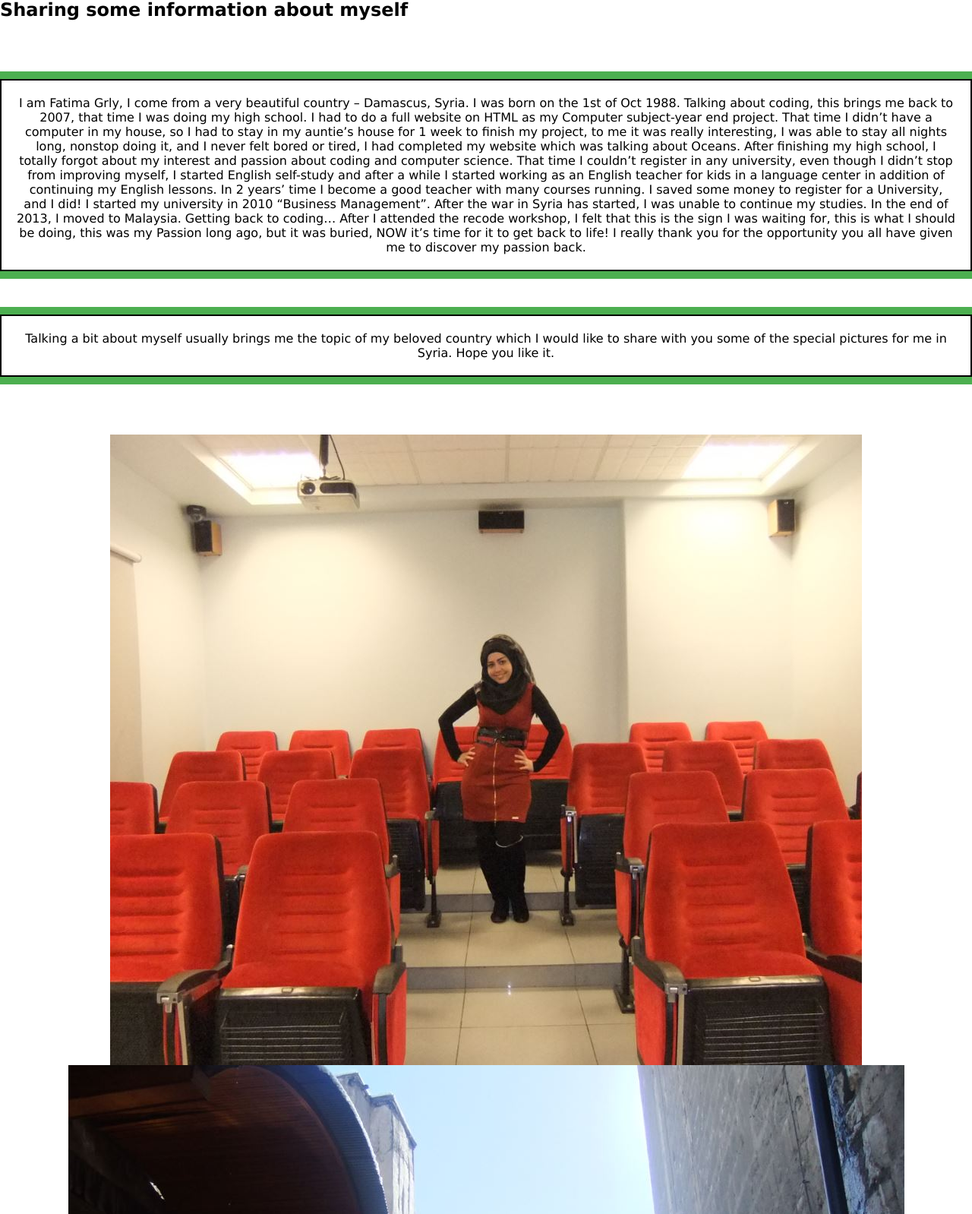
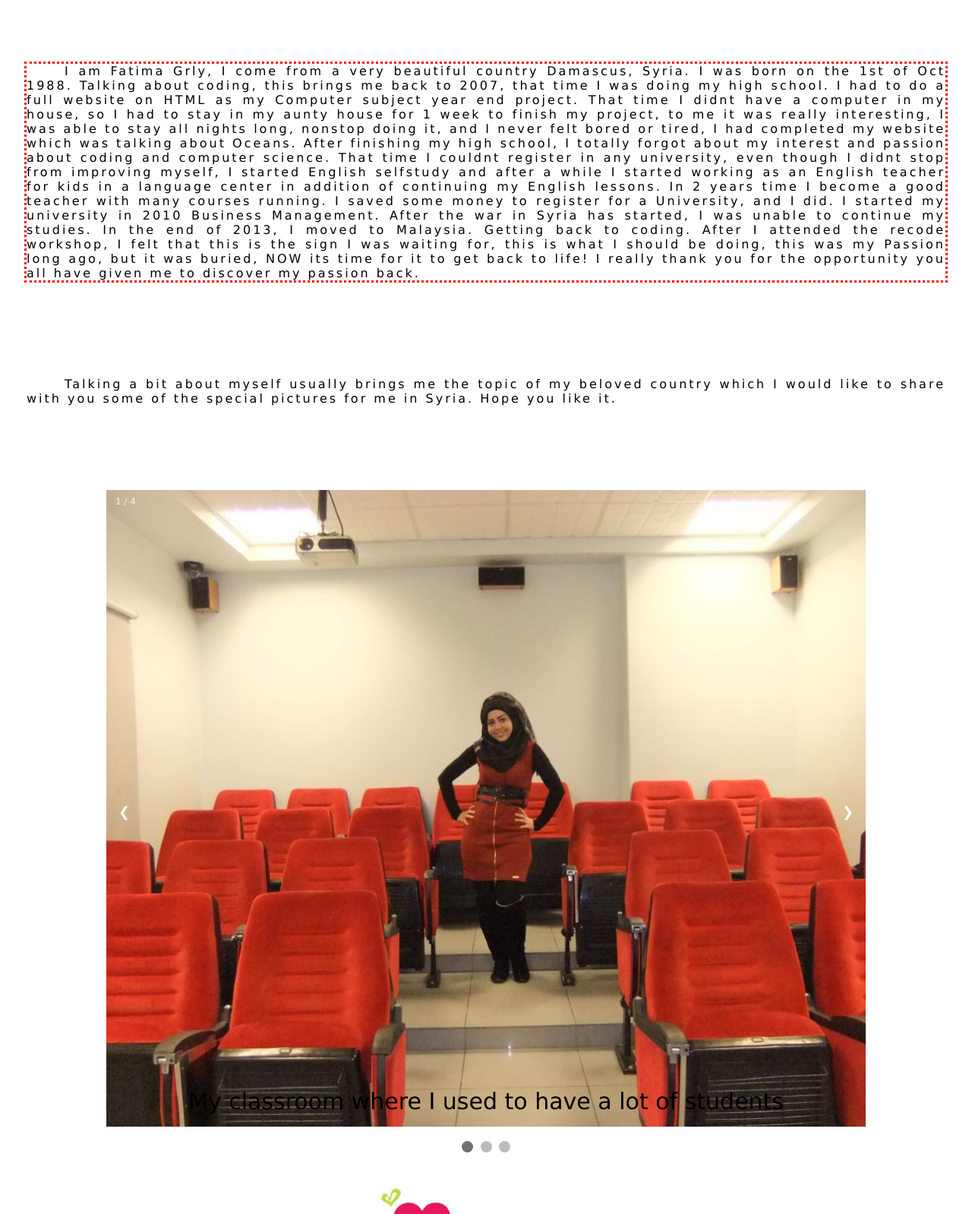
Before and after one commit to fatimagrly/New-Moms-, a plain HTML site: page index.html in a window 1280 px wide. Shown: the part 342-1940 px from the top of the page at 76% size. Drawn offline with Linux system fonts and the light colour scheme.

Commit message:
Update index.html

```diff
--- a/index.html
+++ b/index.html
@@ -1,53 +1,31 @@
-Skip to content
 
-Search or jump to…
 
-Pull requests
-Issues
-Marketplace
-Explore
-
-@fatimagrly Sign out
-0
-0 0 fatimagrly/New-Moms-
- Code  Issues 0  Pull requests 0  Projects 0  Wiki  Insights  Settings
-New-Moms-/index.html
-@fatimagrly fatimagrly Update index.html
-826ec05 5 minutes ago
-656 lines (482 sloc)  13.9 KB
 
 <!DoCTYPE html>
 <html>
-<head>
 
 
+<head>
+<style>
+
+
+  P{
+  margin: 35px;
+}
+
+</style>
+</head>
+<BODY>
 <title> Moms to Be  </title>
 
 
-</head>
-<body>
-<head>
-<style>
-p {
-  border: 2px solid black;
-  outline: #4CAF50 solid 10px;
-  margin: auto;
-  padding: 20px;
-  text-align: center;
-}
-</style>
-</head>
 </br>
-	</br>
+</br>
 </br>
 
-h1 {
 
-  text-transform: uppercase;
-  color: #4CAF50;
-}
 <p>
-<h1>This is the link to my submission</h1>
+<h3>This is the link to my submission</h3>
 <style>
 	a:link {
   background-color: yellow;
@@ -60,9 +38,46 @@ h1 {
 </br>
 </br>
 
-<h2>Sharing some information about myself </h2>
 
+
+<style>
+
+
+h1 {
+  text-align: center;
+  text-transform: uppercase;
+  color: #4CAF50;
+}
+
+p {
+  text-indent: 50px;
+  text-align: justify;
+  letter-spacing: 3px;
+}
+
+a {
+  text-decoration: none;
+  color: #008CBA;
+}
+</style>
+</head>
 <body>
+
+<style>
+p {outline-color:red;}
+
+p.dotted {outline-style: dotted;}
+</style>
+</head>
+<body>
+
+<h2>The outline-style Property</h2>
+
+
+
+
+<h1>Sharing some information about myself </h1>
+
 
 
 
@@ -70,22 +85,28 @@ h1 {
 
 </br>
 </br>
-</br>
-<p>I am Fatima Grly, I come from a very beautiful country – Damascus, Syria.
+
+
+<p class="dotted">I am Fatima Grly, I come from a very beautiful country Damascus, Syria.
 I was born on the 1st of Oct 1988.
-Talking about coding, this brings me back to 2007, that time I was doing my high school. I had to do a full website on HTML as my Computer subject-year end project.
-That time I didn’t have a computer in my house, so I had to stay in my auntie’s house for 1 week to finish my project, to me it was really interesting, I was able to stay all nights long, nonstop doing it, and I never felt bored or tired, I had completed my website which was talking about Oceans.
+Talking about coding, this brings me back to 2007, that time I was doing my high school. I had to do a full website on HTML as my Computer subject
+year end project.
+That time I didnt have a computer in my house, so I had to stay in my aunty house for 1 week to finish my project, to me it was really interesting,
+I was able to
+ stay all nights long, nonstop doing it, and I never felt bored or tired, I had completed my website which was talking about Oceans.
 After finishing my high school, I totally forgot about my interest and passion about coding and computer science.
-That time I couldn’t register in any university, even though I didn’t stop from improving myself, I started English self-study and  after a while I started working as an English teacher for kids in a language center in addition of continuing my English lessons.
-In 2 years’ time I become a good teacher with many courses running.
-I saved some money to register for a University, and I did! I started my university in 2010 “Business Management”.
+That time I couldnt register in any university, even though I didnt stop from improving myself, I started English selfstudy and  after a
+ while I started working as an English teacher for kids in a language center in addition of continuing my English lessons.
+In 2 years time I become a good teacher with many courses running.
+I saved some money to register for a University, and I did. I started my university in 2010 Business Management.
 After the war in Syria has started, I was unable to continue my studies.
 In the end of 2013, I moved to Malaysia.
-Getting back to coding…
-After I attended the recode workshop, I felt that this is the sign I was waiting for, this is what I should be doing, this was my Passion long ago, but it was buried, NOW it’s time for it to get back to life!
+Getting back to coding.
+After I attended the recode workshop, I felt that this is the sign I was waiting for, this is what I should be doing, this was my Passion long ago,
+but it was buried, NOW its time for it to get back to life!
 I really thank you for the opportunity you all have given me to discover my passion back.</p>
+</p>
 
-</body>
 
 
 
@@ -103,10 +124,182 @@ I really thank you for the opportunity you all have given me to discover my pass
 </br>
 </br>
 
-<img id="banner" src="111.jpeg" </img>
-<img id="banner" src="222.jpeg" </img>
-<img id="banner" src="333.jpeg" </img>
- <img id="banner" src="444.jpeg" </img>
+
+<head>
+<meta name="viewport" content="width=device-width, initial-scale=1">
+<style>
+* {box-sizing: border-box}
+body {font-family: Verdana, sans-serif; margin:0}
+.mySlides {display: none}
+img {vertical-align: middle;}
+
+/* Slideshow container */
+.slideshow-container {
+  max-width: 1000px;
+  position: relative;
+  margin: auto;
+}
+
+/* Next & previous buttons */
+.prev, .next {
+  cursor: pointer;
+  position: absolute;
+  top: 50%;
+  width: auto;
+  padding: 16px;
+  margin-top: -22px;
+  color: white;
+  font-weight: bold;
+  font-size: 18px;
+  transition: 0.6s ease;
+  border-radius: 0 3px 3px 0;
+  user-select: none;
+}
+
+/* Position the "next button" to the right */
+.next {
+  right: 0;
+  border-radius: 3px 0 0 3px;
+}
+
+/* On hover, add a black background color with a little bit see-through */
+.prev:hover, .next:hover {
+  background-color: rgba(0,0,0,0.8);
+}
+
+/* Caption text */
+.text {
+  color: #f2f2f2;
+  font-size: 15px;
+  padding: 8px 12px;
+  position: absolute;
+  bottom: 8px;
+  width: 100%;
+  text-align: center;
+}
+
+/* Number text (1/4 etc) */
+.numbertext {
+  color: #f2f2f2;
+  font-size: 12px;
+  padding: 8px 12px;
+  position: absolute;
+  top: 0;
+}
+
+/* The dots/bullets/indicators */
+.dot {
+  cursor: pointer;
+  height: 15px;
+  width: 15px;
+  margin: 0 2px;
+  background-color: #bbb;
+  border-radius: 50%;
+  display: inline-block;
+  transition: background-color 0.6s ease;
+}
+
+.active, .dot:hover {
+  background-color: #717171;
+}
+
+/* Fading animation */
+.fade {
+  -webkit-animation-name: fade;
+  -webkit-animation-duration: 1.5s;
+  animation-name: fade;
+  animation-duration: 1.5s;
+}
+
+@-webkit-keyframes fade {
+  from {opacity: .4}
+  to {opacity: 1}
+}
+
+@keyframes fade {
+  from {opacity: .4}
+  to {opacity: 1}
+}
+
+/* On smaller screens, decrease text size */
+@media only screen and (max-width: 300px) {
+  .prev, .next,.text {font-size: 11px}
+}
+</style>
+</head>
+<body>
+
+<div class="slideshow-container">
+
+<div class="mySlides fade">
+  <div class="numbertext">1 / 4</div>
+  <img src="111.jpeg" style="width:100%">
+  <div class="text">My classroom where I used to have a lot of students</div>
+</div>
+
+
+
+<div class="mySlides fade">
+  <div class="numbertext">2 / 4</div>
+  <img src="222.jpeg" style="width:100%">
+  <div class="text">In Damascus Old City</div>
+</div>
+
+<div class="mySlides fade">
+  <div class="numbertext">3 / 4</div>
+  <img src="333.jpeg" style="width:100%">
+  <div class="text">In an ancient Public Bath </div>
+</div>
+
+<div class="mySlides fade">
+  <div class="numbertext">4 / 4</div>
+  <img src="444.jpeg" style="width:100%">
+  <div class="text">In old Damascus house</div>
+</div>
+
+<a class="prev" onclick="plusSlides(-1)">&#10094;</a>
+<a class="next" onclick="plusSlides(1)">&#10095;</a>
+
+</div>
+<br>
+
+<div style="text-align:center">
+  <span class="dot" onclick="currentSlide(1)"></span>
+  <span class="dot" onclick="currentSlide(2)"></span>
+  <span class="dot" onclick="currentSlide(3)"></span>
+</div>
+
+<script>
+var slideIndex = 1;
+showSlides(slideIndex);
+
+function plusSlides(n) {
+  showSlides(slideIndex += n);
+}
+
+function currentSlide(n) {
+  showSlides(slideIndex = n);
+}
+
+function showSlides(n) {
+  var i;
+  var slides = document.getElementsByClassName("mySlides");
+  var dots = document.getElementsByClassName("dot");
+  if (n > slides.length) {slideIndex = 1}
+  if (n < 1) {slideIndex = slides.length}
+  for (i = 0; i < slides.length; i++) {
+      slides[i].style.display = "none";
+  }
+  for (i = 0; i < dots.length; i++) {
+      dots[i].className = dots[i].className.replace(" active", "");
+  }
+  slides[slideIndex-1].style.display = "block";
+  dots[slideIndex-1].className += " active";
+}
+</script>
+
+</body>
+
 
 
 <meta name="viewport" content="width=device-width, initial-scale=1">
@@ -472,20 +665,4 @@ Before you have a baby, it's impossible to imagine the highs you'll feel -- what
 
 </BODY>
 
-
-
-
-</body>
 </html>
-© 2019 GitHub, Inc.
-Terms
-Privacy
-Security
-Status
-Help
-Contact GitHub
-Pricing
-API
-Training
-Blog
-About
```
